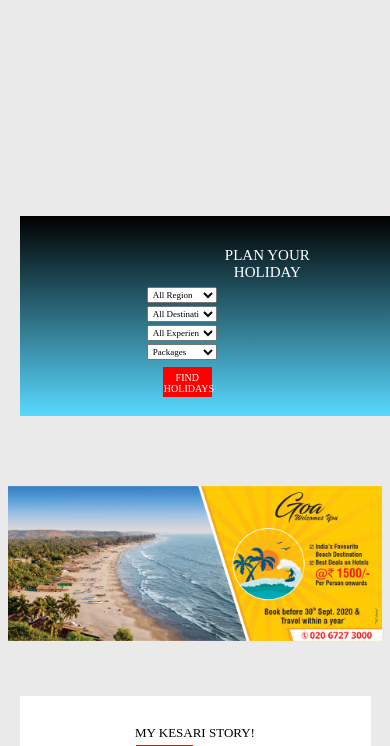
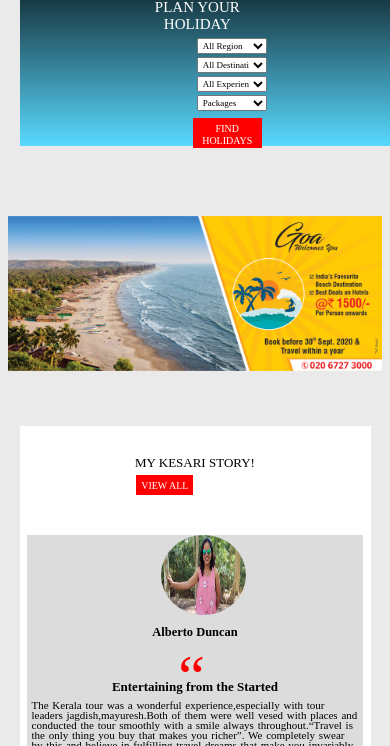
Before and after one commit to shwetakalunge/shwetakalunge.github.io, a plain HTML site: page index.html in a window 390 px wide. Shown: the part 2414-3160 px from the top of the page. Drawn offline with nearby package versions, Linux system fonts and the light colour scheme.

Commit message:
added_queries

```diff
--- a/resources/css/queries.css
+++ b/resources/css/queries.css
@@ -313,18 +313,18 @@
         margin-bottom: 20px;
     }
     .plan-your-holiday{
-      margin-top:1350px;
+      margin-top:1080px;
         height: 200px;
         width: 100%;
     }
     .plan-your-holiday h3{
-        margin-left: 125px;
+        margin-left: 105px;
         text-align: center;
          margin-bottom: 2px;
 
     }
     .plan-div{
-       padding: 1px 65px;
+       padding: 1px 15px;
     }
     .plan-btn-full{
       text-align: center;
```
